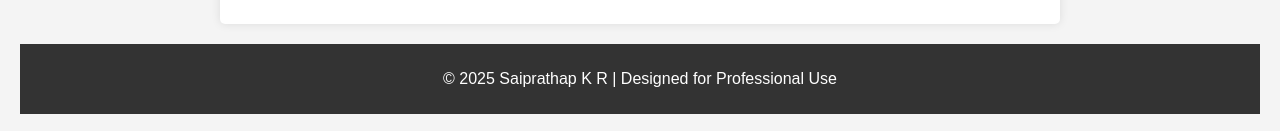
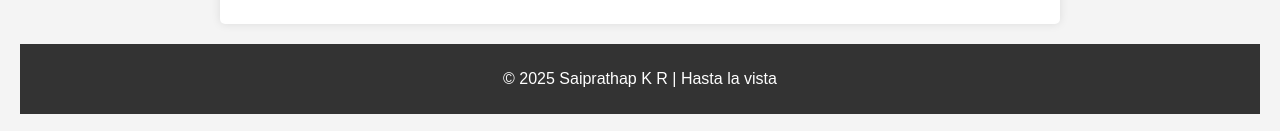
Before and after one commit to Lucifer06sai/PORTFOLIO-WEBSITE, a plain HTML site: page index.html in a window 1280 px wide. Shown: the part 923-1054 px from the top of the page. Drawn offline with Linux system fonts and the light colour scheme; a script that the page names is missing.

Commit message:
Update index.html
Signed-off-by: Lucifer06sai <90060006+Lucifer06sai@users.noreply.github.com>

```diff
--- a/index.html
+++ b/index.html
@@ -45,7 +45,7 @@
     </section>
 
     <footer>
-        <p>© 2025 Saiprathap K R | Designed for Professional Use</p>
+        <p>© 2025 Saiprathap K R | Hasta la vista</p>
     </footer>
     <script src="script.js"></script>
 </body>
```
